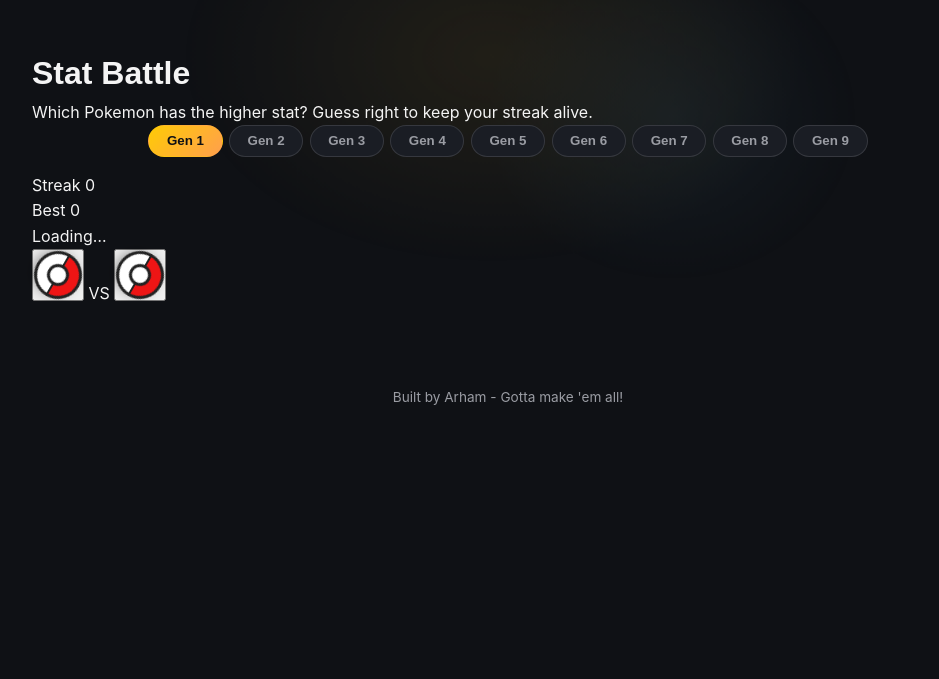
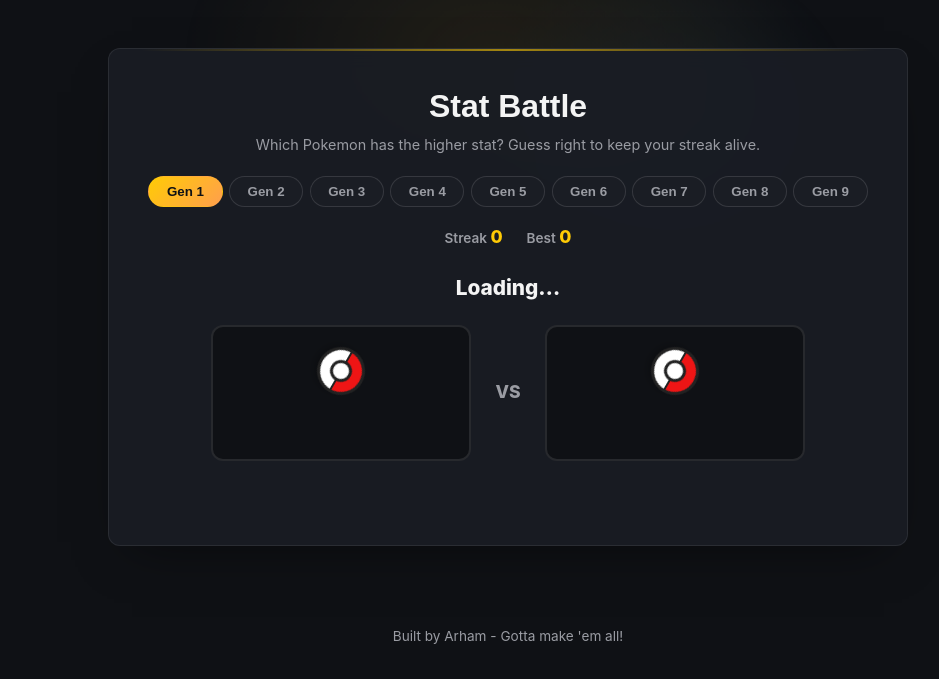
Before and after one commit to zenitsusigma/poketilities, a Flask app: page /pokedex-game in a window 1280 px wide. Shown: the part 172-851 px from the top of the page, without its empty margins (132-1071 px from the left). Before the commit the page ends 577 px from the top, so only its background shows below. Run offline with Flask 3, Linux system fonts and the light colour scheme.

Commit message:
Upgraded all the pages to match the aura look!!! And fixed a css mismatch in the stat battle page

```diff
--- a/config.py
+++ b/config.py
@@ -164,12 +164,6 @@
     {"question": "What ability prevents a Pokemon from being statused by weather-related conditions like Sandstorm damage?", "options": ["Sand Veil", "Sand Force", "Sand Rush", "Magic Guard"], "correct": 3},
     {"question": "Which region introduced the Fairy type?", "options": ["Sinnoh", "Unova", "Kalos", "Alola"], "correct": 2},
     {"question": "What happens to a move's power when it's super effective?", "options": ["x1.5", "x2", "x3", "No change"], "correct": 1},
-
-
-
-
-
-
 ]
 
 AKINATOR_POKEMON = [
--- a/static/css/stat-battle.css
+++ b/static/css/stat-battle.css
@@ -1,20 +1,34 @@
-.sd-page {
-    background: var(--color-bg-alt);
+.sb-page {
+    position: relative;
+    background: color-mix(in srgb, var(--color-bg-alt) 92%, transparent);
+    backdrop-filter: blur(10px);
     border: 1px solid rgba(255,255,255,0.08);
     border-radius: var(--radius);
+    box-shadow: 0 20px 50px -24px rgba(0, 0, 0, 0.55);
     padding: 2rem;
     max-width: 800px;
     margin: 0 auto;
     text-align: center;
 }
 
-.sd-subtitle {
+.sb-page::before {
+    content: "";
+    position: absolute;
+    top: 0;
+    left: 2rem;
+    right: 2rem;
+    height: 2px;
+    background: linear-gradient(90deg, transparent, var(--color-primary), transparent);
+    opacity: 0.6;
+}
+
+.sb-subtitle {
     color: var(--color-text-muted);
     margin-bottom: 1.25rem;
     font-size: 0.9rem;
 }
 
-.sd-score-row {
+.sb-score-row {
     display: flex;
     gap: 1.5rem;
     justify-content: center;
@@ -24,20 +38,20 @@
     margin-bottom: 1.25rem;
 }
 
-.sd-score-row span {
+.sb-score-row span {
     color: var(--color-primary);
     font-weight: 800;
     font-size: 1.1rem;
 }
 
-.sd-category {
+.sb-category {
     font-size: 1.3rem;
     font-weight: 800;
     margin-bottom: 1.25rem;
     min-height: 1.8rem;
 }
 
-.sd-arena {
+.sb-arena {
     display: flex;
     align-items: center;
     justify-content: center;
@@ -45,13 +59,13 @@
     margin-bottom: 1rem;
 }
 
-.sd-vs {
+.sb-vs {
     font-weight: 800;
     color: var(--color-text-muted);
     font-size: 1.1rem;
 }
 
-.sd-card {
+.sb-card {
     flex: 1;
     max-width: 260px;
     display: flex;
@@ -66,51 +80,51 @@
     transition: transform 0.12s ease, border-color 0.15s ease, box-shadow 0.15s ease;
 }
 
-.sd-card:hover {
+.sb-card:hover {
     transform: translateY(-3px);
     border-color: var(--color-primary);
     box-shadow: 0 12px 28px -16px rgba(0,0,0,0.5);
 }
 
-.sd-card--correct {
+.sb-card--correct {
     border-color: #4ade80;
     background: rgba(74, 222, 128, 0.1);
 }
 
-.sd-card--wrong {
+.sb-card--wrong {
     border-color: #ff6169;
     background: rgba(255, 97, 105, 0.1);
     opacity: 0.7;
 }
 
-.sd-sprite {
+.sb-sprite {
     width: 120px;
     height: 120px;
     object-fit: contain;
 }
 
-.sd-name {
+.sb-name {
     font-weight: 700;
     text-transform: capitalize;
 }
 
-.sd-value {
+.sb-value {
     font-size: 1.4rem;
     font-weight: 800;
     color: var(--color-primary);
     min-height: 1.75rem;
 }
 
-.sd-feedback {
+.sb-feedback {
     min-height: 1.5rem;
     font-weight: 700;
     margin-bottom: 0.75rem;
 }
 
-.sd-feedback--good { color: #4ade80; }
-.sd-feedback--bad { color: #ff6169; }
+.sb-feedback--good { color: #4ade80; }
+.sb-feedback--bad { color: #ff6169; }
 
-.sd-btn {
+.sb-btn {
     padding: 0.65rem 1.4rem;
     border-radius: 999px;
     border: none;
```
Also changed, not shown: static/css/akinator.css (+15 -1 lines), static/css/calculator.css (+15 -1 lines), static/css/pokedex.css (+15 -1 lines), static/css/pokedle.css (+15 -1 lines), static/css/quiz.css (+15 -1 lines), static/css/team-builder.css (+15 -1 lines).
